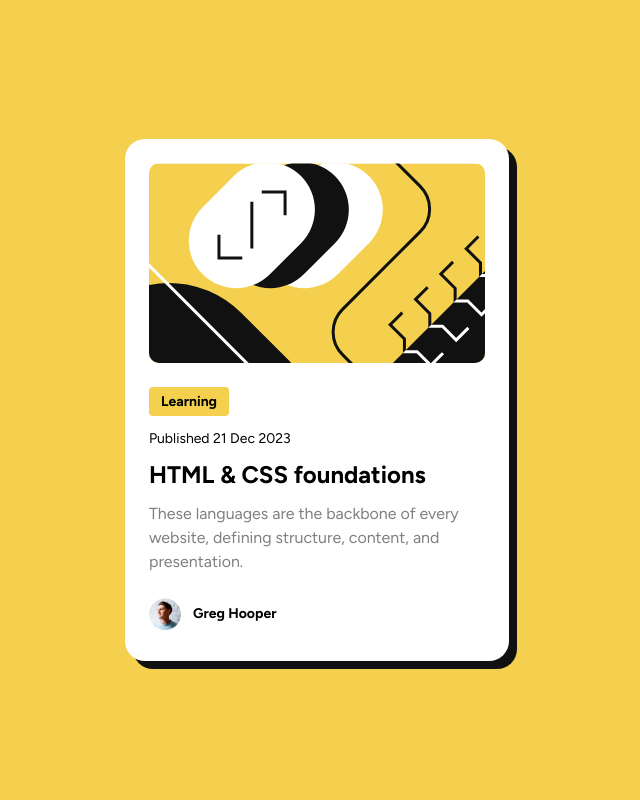
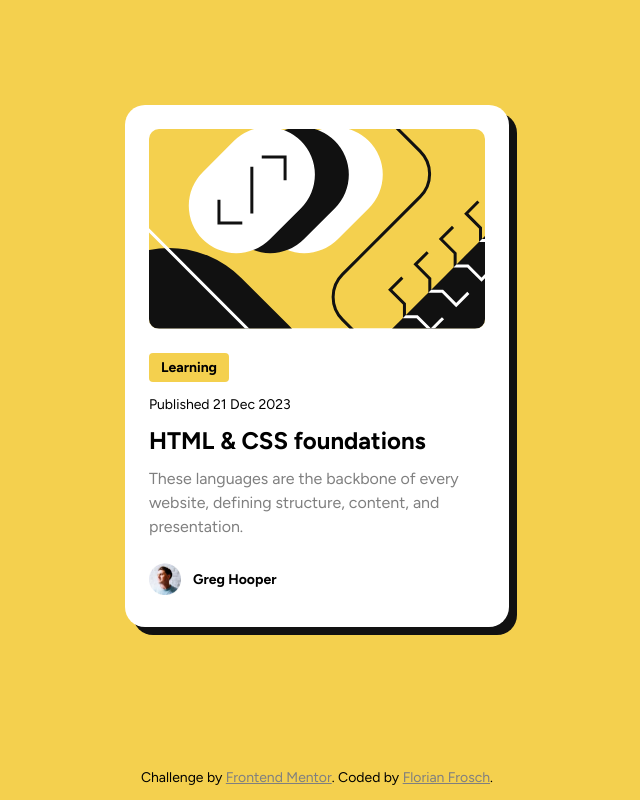
Before and after one commit to ffrosch/frontendmentor-blog-preview-card, a React (Vite) app: page / in a window 1280 px wide. Shown: the whole page, without its empty margins (323-963 px from the left). Built offline with nearby package versions, Linux system fonts and the light colour scheme.

Commit message:
feat: add footer

```diff
--- a/src/App.tsx
+++ b/src/App.tsx
@@ -40,6 +40,9 @@ const cardCss = {
     gap: '24px',
     boxShadow: `8px 8px ${colors.black}`,
     transition: 'all 0.2s ease-in-out',
+
+    alignSelf: 'center',
+    marginTop: 'auto',
 
     ':hover': {
       transform: 'translate(-8px, -8px)',
@@ -98,6 +101,16 @@ const cardCss = {
   }),
 };
 
+const footerCss = css({
+  fontSize: 'var(--text-body-s)',
+  textAlign: 'center',
+  margin: '12px 24px',
+  position: 'sticky',
+  alignSelf: 'end',
+
+  a: { color: colors.grey },
+});
+
 const GlobalStyle = () => {
   return (
     <Global
@@ -125,6 +138,10 @@ const GlobalStyle = () => {
 
         #root {
           place-self: center;
+          margin-top: auto;
+          display: grid;
+          place-items: center;
+          height: 100%;
         }
       `}
     />
@@ -171,11 +188,39 @@ const BlogPreviewCard = ({ props }: { props: typeof cardData }) => {
   );
 };
 
+const Footer = () => {
+  return (
+    <footer
+      role='contentinfo'
+      css={footerCss}
+    >
+      Challenge by{' '}
+      <a
+        href='https://www.frontendmentor.io?ref=challenge'
+        target='_blank'
+        rel='noopener noreferrer'
+      >
+        Frontend Mentor
+      </a>
+      . Coded by{' '}
+      <a
+        href='https://florianfrosch.de'
+        target='_blank'
+        rel='noopener noreferrer'
+      >
+        Florian Frosch
+      </a>
+      .
+    </footer>
+  );
+};
+
 function App() {
   return (
     <>
       <GlobalStyle />
       <BlogPreviewCard props={cardData} />
+      <Footer />
     </>
   );
 }
```
